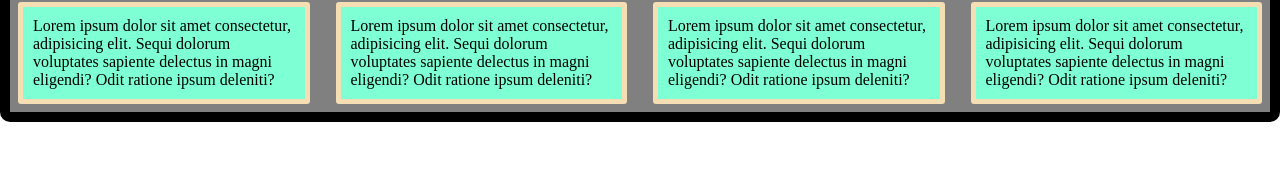
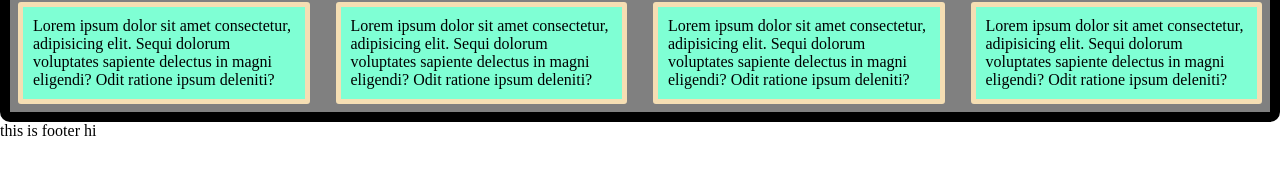
Before and after one commit to DevSiam420/practice-task-2, a plain HTML site: page index.html in a window 1280 px wide. Shown: the part 197-372 px from the top of the page. Drawn offline with Linux system fonts and the light colour scheme.

Commit message:
footer created

```diff
--- a/index.html
+++ b/index.html
@@ -28,4 +28,5 @@
     <p>Lorem ipsum dolor sit amet consectetur, adipisicing elit. Sequi dolorum voluptates sapiente delectus in magni eligendi? Odit ratione ipsum deleniti?</p>
     <p>Lorem ipsum dolor sit amet consectetur, adipisicing elit. Sequi dolorum voluptates sapiente delectus in magni eligendi? Odit ratione ipsum deleniti?</p>
  </div>
+ <footer>this is footer hi </footer>
 </html>
```
